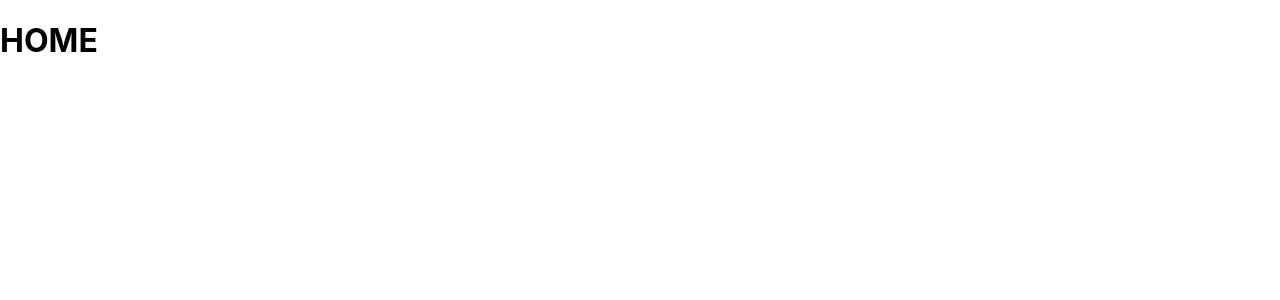
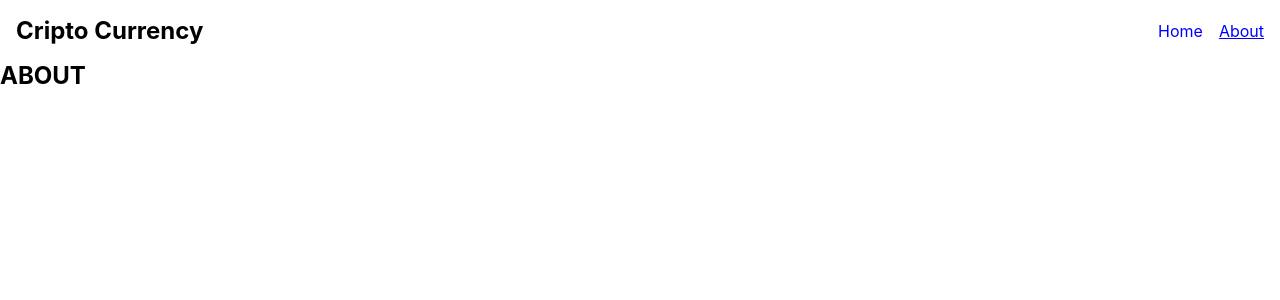
Before and after one commit to OsvaldoBC/Crypto-currency, a React (Create React App) app: page /about in a window 1280 px wide. Shown: the top 300 px of the page. Built offline with nearby package versions, Linux system fonts and the light colour scheme.

Commit message:
Add navlink about

```diff
--- a/src/App.js
+++ b/src/App.js
@@ -1,9 +1,19 @@
 import './App.css';
+import { Routes, Route } from 'react-router-dom';
+import Navbar from './components/Navbar';
 import Home from './components/Home';
+import About from './components/About';
 
 const App = () => (
   <div>
-    <Home />
+    <header className="App-header">
+      <Navbar />
+      <div className="line" />
+    </header>
+    <Routes>
+      <Route path="/" element={<Home />} />
+      <Route path="/about" element={<About />} />
+    </Routes>
   </div>
 );
 
--- a/src/components/Home.js
+++ b/src/components/About.js
@@ -1,9 +1,9 @@
 import React from 'react';
 
-export default function home() {
+export default function About() {
   return (
     <div>
-      <h1>HOME</h1>
+      <h2>ABOUT</h2>
     </div>
   );
 }
--- /dev/null
+++ b/src/components/Navbar.css
@@ -0,0 +1,25 @@
+* {
+    margin: 0;
+    padding: 0;
+    box-sizing: border-box;
+  }
+
+  .flex {
+    display: flex;
+  }
+
+  nav {
+    justify-content: space-between;
+    align-items: center;
+    padding: 1rem;
+  }
+
+  nav ul {
+    list-style: none;
+    gap: 1rem;
+  }
+
+  .link {
+    text-decoration: none;
+    color: blue;
+  }
--- /dev/null
+++ b/src/components/Navbar.js
@@ -0,0 +1,33 @@
+import React from 'react';
+import { NavLink } from 'react-router-dom';
+import './Navbar.css';
+
+export default function Navbar() {
+  return (
+    <nav className="flex">
+      <div>
+        <h1>Cripto Currency</h1>
+      </div>
+      <ul className="flex">
+        <li>
+          <NavLink
+            className="link"
+            to="/"
+            style={({ isActive }) => (isActive ? { textDecoration: 'underline' } : {})}
+          >
+            Home
+          </NavLink>
+        </li>
+        <li>
+          <NavLink
+            className="link"
+            to="/about"
+            style={({ isActive }) => (isActive ? { textDecoration: 'underline' } : {})}
+          >
+            About
+          </NavLink>
+        </li>
+      </ul>
+    </nav>
+  );
+}
--- a/src/index.js
+++ b/src/index.js
@@ -2,14 +2,17 @@ import React from 'react';
 import ReactDOM from 'react-dom/client';
 import './index.css';
 import App from './App';
+import { BrowserRouter } from 'react-router-dom';
 import { Provider } from 'react-redux';
 import store from './redux/configureStore';
 
 const root = ReactDOM.createRoot(document.getElementById('root'));
 root.render(
   <React.StrictMode>
-    <Provider store={store}>
-      <App />
-    </Provider>
+    <BrowserRouter>
+      <Provider store={store}>
+        <App />
+      </Provider>
+    </BrowserRouter>
   </React.StrictMode>,
 );
```
